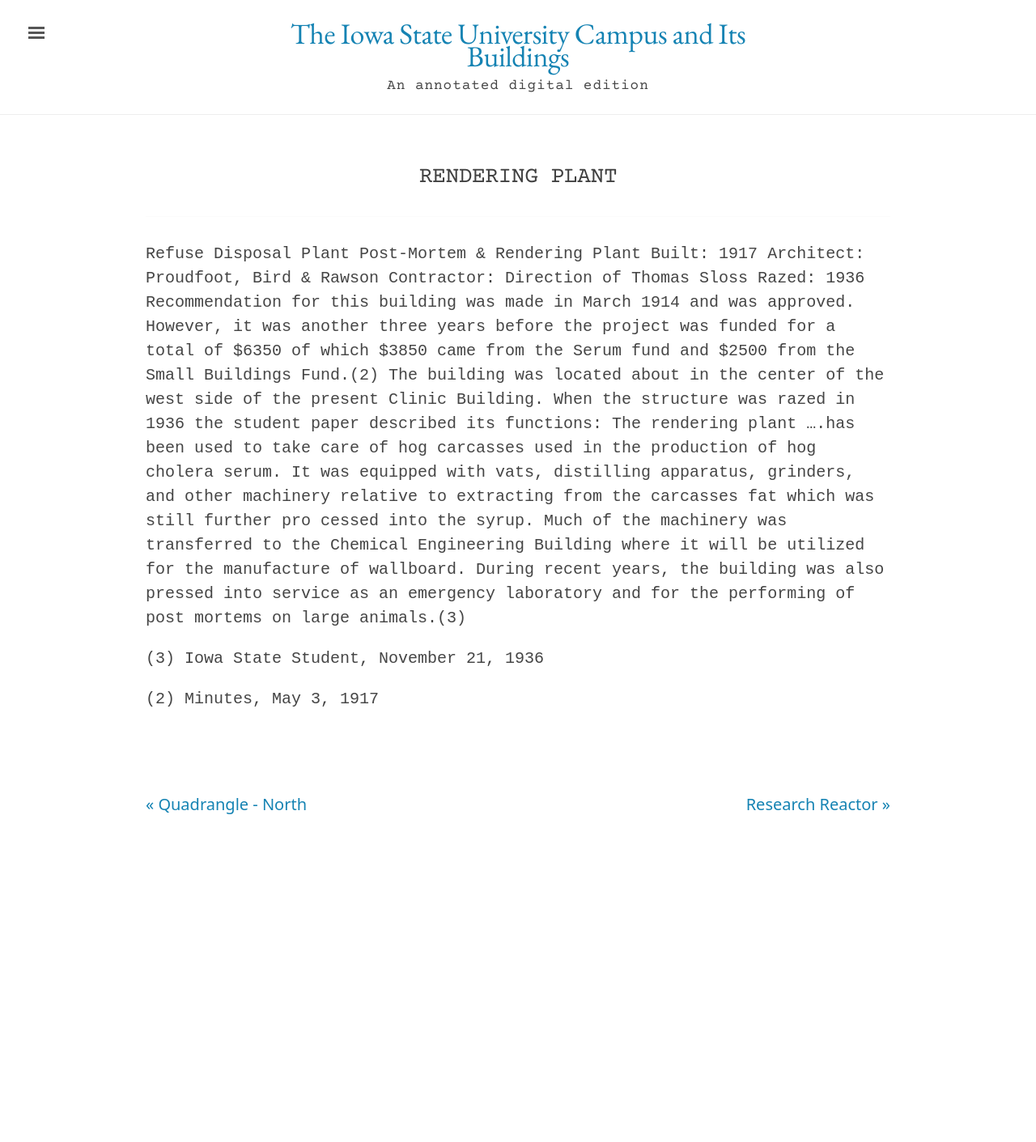
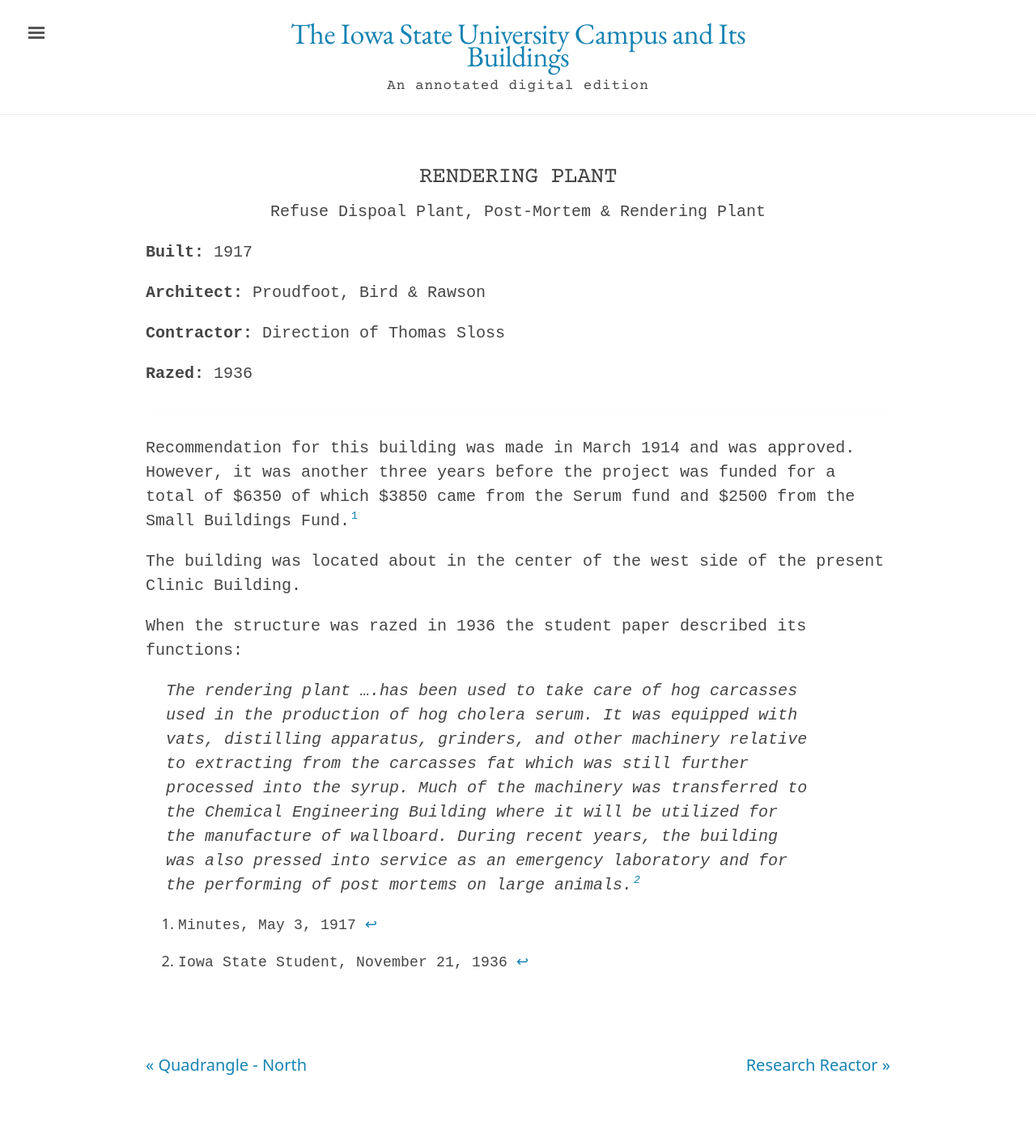
Before and after one commit to emanderson811/day-edition, a Jekyll site: the page built from _texts/buildings/180day-rendering-plant.md, in a window 1280 px wide. Shown: the whole page at 81% size. Built offline with Jekyll 4.4.1, drawn with Linux system fonts in a browser that asks for light colours; before the commit the page ends 1089 px from its top, so only the background shows below that; some of the changed lines change nothing that is shown.

Commit message:
Update 180day-rendering-plant.md

```diff
--- a/_texts/buildings/180day-rendering-plant.md
+++ b/_texts/buildings/180day-rendering-plant.md
@@ -2,11 +2,13 @@
 layout: building
 title: "Rendering Plant"
 alternative_name:
-built:
+  - "Refuse Dispoal Plant"
+  - "Post-Mortem & Rendering Plant"
+built: "1917"
 addition:
-architect:
-contractor:
-razed:
+architect: "Proudfoot, Bird & Rawson"
+contractor: "Direction of Thomas Sloss"
+razed: "1936"
 author:
 rights: Public Domain
 source: Iowa State University Library, University Archives
@@ -14,17 +16,14 @@
 ---
 ---
 
-Refuse Disposal Plant
-Post-Mortem & Rendering Plant
-Built: 1917 Architect: Proudfoot, Bird & Rawson Contractor:  Direction of Thomas Sloss Razed: 1936
-Recommendation for this building was made in March 1914 and was approved. However, it was another three years before the project was funded for a total of $6350 of which $3850 came from the Serum fund and $2500 from the Small Buildings Fund.(2)
+Recommendation for this building was made in March 1914 and was approved. However, it was another three years before the project was funded for a total of $6350 of which $3850 came from the Serum fund and $2500 from the Small Buildings Fund.[^fn1]
+
 The building was located about in the center of the west side of the present Clinic Building.
+
 When the structure was razed in 1936 the student paper described its functions:
-The rendering plant ....has been used to take care of hog carcasses used in the production of hog cholera serum. It was equipped with vats, distilling apparatus, grinders, and other machinery relative to extracting from the carcasses fat which was still further pro cessed into the syrup. Much of the machinery was transferred to the Chemical Engineering Building where it will be utilized for the manufacture of wallboard. During recent years, the building was also pressed into service as an emergency laboratory and for the performing of post mortems on large animals.(3)
 
+>The rendering plant ....has been used to take care of hog carcasses used in the production of hog cholera serum. It was equipped with vats, distilling apparatus, grinders, and other machinery relative to extracting from the carcasses fat which was still further processed into the syrup. Much of the machinery was transferred to the Chemical Engineering Building where it will be utilized for the manufacture of wallboard. During recent years, the building was also pressed into service as an emergency laboratory and for the performing of post mortems on large animals.[^fn2]
 
-(3)
-Iowa State Student, November 21, 1936
+[^fn1]: Minutes, May 3, 1917
 
-
-(2) Minutes, May 3, 1917
+[^fn2]: Iowa State Student, November 21, 1936
```
